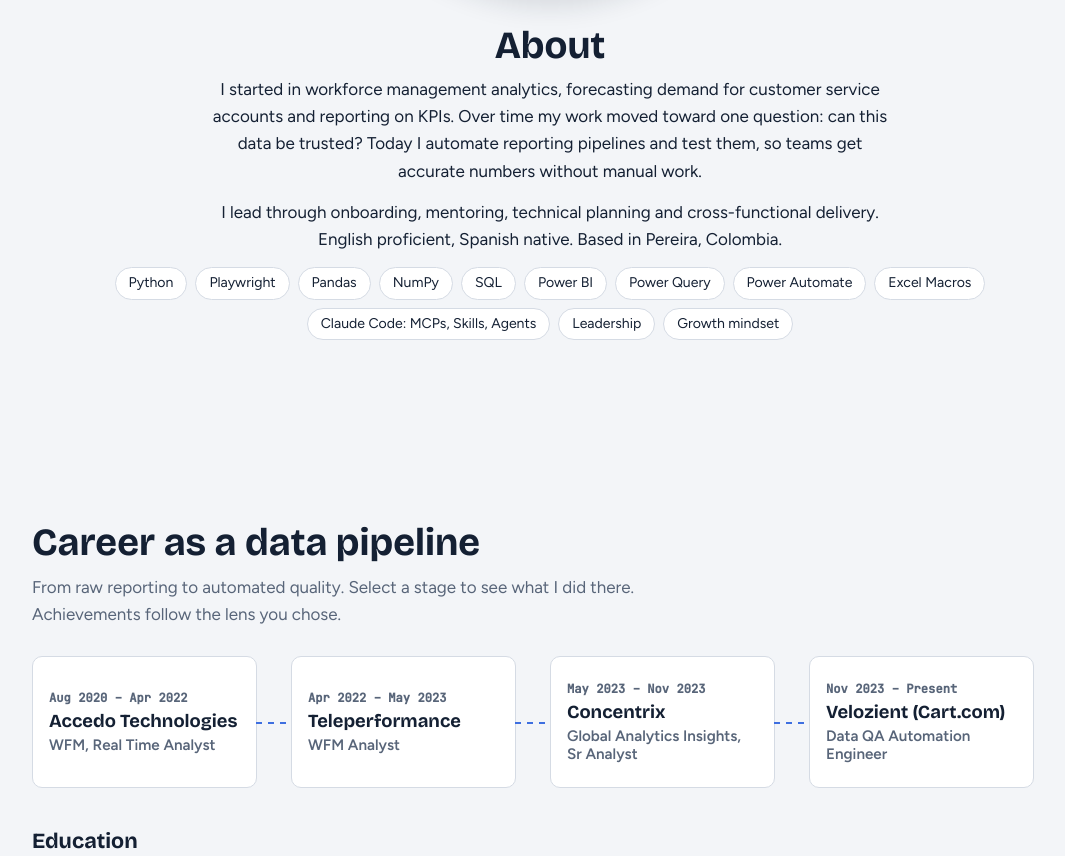
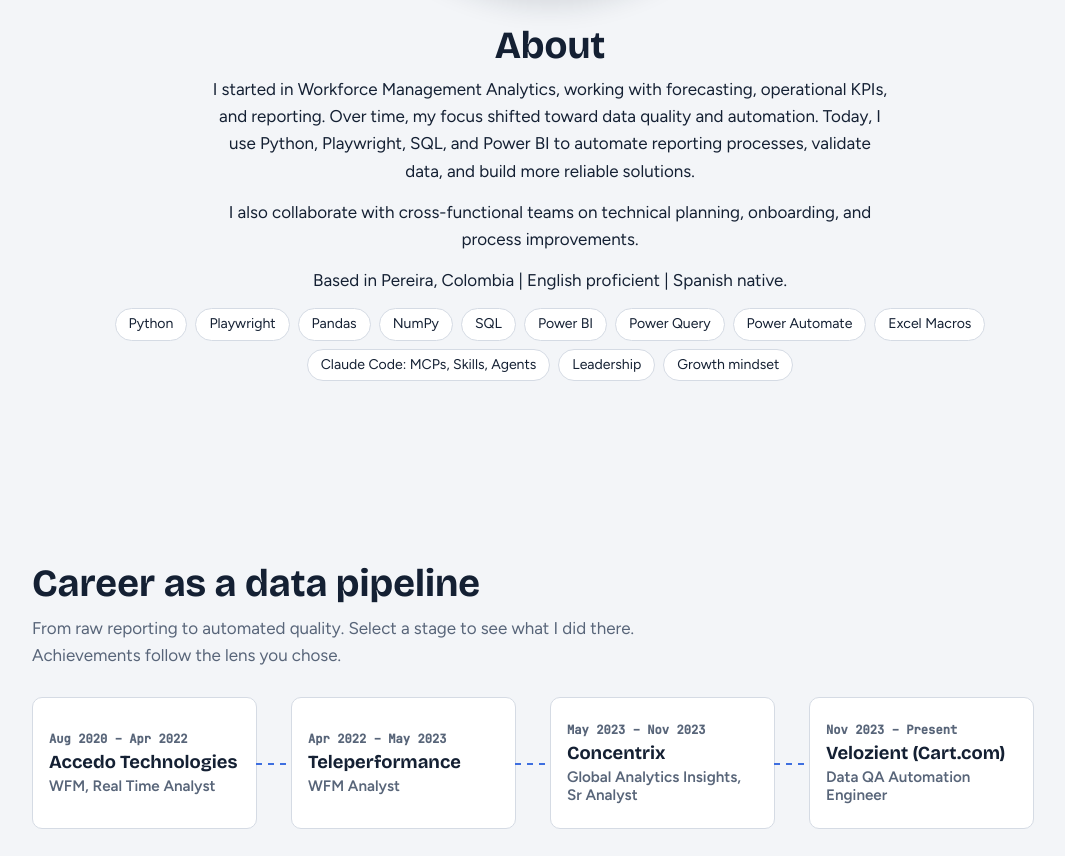
Before and after one commit to maulopagu/maulopagu.github.io, a plain HTML site: page index.html in a window 1280 px wide. Shown: the part 1488-2344 px from the top of the page, without its empty margins (90-1155 px from the left). Drawn offline with nearby package versions, Linux system fonts and the light colour scheme.

Commit message:
Modified wording, corrected grammar errors and changed favicon

```diff
--- a/index.html
+++ b/index.html
@@ -632,9 +632,9 @@
       <div class="links"><button data-go="path">Career</button><button data-go="dash">Dashboards</button><button
           data-go="code">Python</button><button data-go="hi">Contact</button>
       </div>
-      <div class="lens" role="group" aria-label="Choose your lens"><button data-lens="all"
+      <!-- <div class="lens" role="group" aria-label="Choose your lens"><button data-lens="all"
           aria-pressed="true">All</button><button data-lens="data" aria-pressed="false">Data</button><button
-          data-lens="qa" aria-pressed="false">QA</button></div>
+          data-lens="qa" aria-pressed="false">QA</button></div> -->
       <button id="theme" aria-label="Toggle light or dark theme">◐</button>
     </div>
   </nav>
@@ -667,13 +667,13 @@
         <button class="pri" data-go="path">Start the tour</button>
         <a class="btn" href="https://linkedin.com/in/maulop" target="_blank" rel="noopener">My LinkedIn</a>
         <a class="btn" href="cv/CV_MauricioLopez_2027.pdf" target="_blank" rel="noopener">My CV</a>
-        <a class="btn" href="https://github.com/maulopagu?tab=repositories" target="_blank" rel="noopener">My GitHub</a>
+        <!-- <a class="btn" href="https://github.com/maulopagu?tab=repositories" target="_blank" rel="noopener">My GitHub</a> -->
       </div>
       <div class="kpis">
         <div><b data-n="6">0</b><span>years in data analytics</span></div>
         <div><b data-n="4">0</b><span>years in QA automation</span></div>
         <div><b data-n="250">0</b><span>hours/week of manual work removed</span></div>
-        <div><b data-n="500">0</b><span>users’ access managed</span></div>
+        <div><b data-n="60">0</b><span>Accounts monitored</span></div>
       </div>
     </div>
   </header>
@@ -685,11 +685,9 @@
         <img src="cv/Profile.jpg" alt="Mauricio López">
       </div>
       <br><h2>About</h2>
-      <p style="margin-left:auto;margin-right:auto">I started in workforce management analytics, forecasting demand for customer service accounts and reporting on
-        KPIs. Over time my work moved toward one question: can this data be trusted? Today I automate reporting
-        pipelines and test them, so teams get accurate numbers without manual work.</p>
-      <p style="margin-left:auto;margin-right:auto">I lead through onboarding, mentoring, technical planning and cross-functional delivery. English proficient,
-        Spanish native. Based in Pereira, Colombia.</p>
+      <p style="margin-left:auto;margin-right:auto">I started in Workforce Management Analytics, working with forecasting, operational KPIs, and reporting. Over time, my focus shifted toward data quality and automation. Today, I use Python, Playwright, SQL, and Power BI to automate reporting processes, validate data, and build more reliable solutions.</p>
+      <p style="margin-left:auto;margin-right:auto">I also collaborate with cross-functional teams on technical planning, onboarding, and process improvements.</p>
+      <p style="margin-left:auto;margin-right:auto">Based in Pereira, Colombia | English proficient | Spanish native.</p>
       <div class="chips" id="stack" style="justify-content:center"></div>
     </div>
   </section>
@@ -725,7 +723,6 @@
       <h2>Python and data projects</h2>
       <p class="mute">Open source work on GitHub.</p>
       <!-- Edit the PROJECTS array to list your repos. -->
-      <div class="chips" id="pf"></div>
       <div class="cards" id="pcards"></div>
       <p style="margin-top:20px"><a class="btn" href="https://github.com/" target="_blank" rel="noopener">See all
           repositories on GitHub</a></p>
@@ -777,12 +774,12 @@
     /* ===== EDIT YOUR CONTENT HERE ===== */
     const DASHBOARDS = [
       { title: "USD / COP Intelligence", problem: "Limited visibility into currency fluctuations and global financial market trends.", solution: "Use historical data and performance indicators to identify market movements and potential risks.", tools: ["Power BI", "DAX", "Power Query"], result: "Provides a centralized view of key financial indicators.", embedUrl: "https://app.powerbi.com/view?r=eyJrIjoiNzRjNmIyZmUtZGI2NC00YTYwLWI5OTEtZWZhNzJjYTE4NTgxIiwidCI6IjM2ZTRjMjk2LWJmNjgtNGQxNS05YjQ5LWY1ZTgyNGFlOWRiNiIsImMiOjZ9", publicLink: "https://app.powerbi.com/view?r=eyJrIjoiNzRjNmIyZmUtZGI2NC00YTYwLWI5OTEtZWZhNzJjYTE4NTgxIiwidCI6IjM2ZTRjMjk2LWJmNjgtNGQxNS05YjQ5LWY1ZTgyNGFlOWRiNiIsImMiOjZ9" },
-      { title: "Contact center forecast vs actual", problem: "Forecast error was hard to trace to root causes.", solution: "Variance views by interval, queue and day.", tools: ["Power BI", "Power Pivot", "Excel"], result: "Faster variance reviews and clearer staffing decisions.", embedUrl: "", publicLink: "" },
-      { title: "Report delivery tracker", problem: "Teams could not see which client reports had shipped.", solution: "Status board fed from an email server via Power Query.", tools: ["Power Query", "Power BI"], result: "Shared visibility across teams.", embedUrl: "", publicLink: "" }];
+      { title: "Contact center forecast vs actual", problem: "Forecast error was hard to trace to root causes.", solution: "Under construction.", tools: ["Power BI", "Power Pivot", "Excel"], result: "Faster variance reviews and clearer staffing decisions.", embedUrl: "", publicLink: "", interactive: false },
+      { title: "Report delivery tracker", problem: "Teams could not see which client reports had shipped.", solution: "Under construction.", tools: ["Power Query", "Power BI"], result: "Shared visibility across teams.", embedUrl: "", publicLink: "", interactive: false }];
     const PROJECTS = [
-      { name: "report-automation", desc: "Python pipeline that extracts, validates and delivers scheduled reports.", stack: ["Python", "Pandas"], cat: ["ETL", "Automation"], url: "https://github.com/", finding: "Replaces a manual weekly process." },
-      { name: "data-quality-checks", desc: "Reusable checks for outliers and formatting errors with Pandas and NumPy.", stack: ["Pandas", "NumPy"], cat: ["QA", "Pandas"], url: "https://github.com/", finding: "Flags anomalies before stakeholders see them." },
-      { name: "playwright-smoke-tests", desc: "Exploratory smoke tests for critical production flows.", stack: ["Python", "Playwright"], cat: ["QA", "Automation"], url: "https://github.com/", finding: "Catches broken dashboards early." }];
+      { name: "report-automation", desc: "Python pipeline that extracts, validates and delivers scheduled reports.", stack: ["Python", "Pandas"], cat: ["ETL", "Automation"], url: "https://github.com/", finding: "Replaces a manual weekly process.", interactive: false },
+      { name: "data-quality-checks", desc: "Reusable checks for outliers and formatting errors with Pandas and NumPy.", stack: ["Pandas", "NumPy"], cat: ["QA", "Pandas"], url: "https://github.com/", finding: "Flags anomalies before stakeholders see them.", interactive: false },
+      { name: "playwright-smoke-tests", desc: "Exploratory smoke tests for critical production flows.", stack: ["Python", "Playwright"], cat: ["QA", "Automation"], url: "https://github.com/", finding: "Catches broken dashboards early.", interactive: false }];
     const JOBS = [
       {
         id: "acc", co: "Accedo Technologies", role: "WFM, Real Time Analyst", when: "Aug 2020 – Apr 2022", tools: ["Power Query", "Power Pivot", "Excel"], b: [
@@ -824,7 +821,7 @@
     /* ===== APP ===== */
     const $ = s => document.querySelector(s), $$ = s => [...document.querySelectorAll(s)];
     const esc = s => String(s).replace(/[&<>"]/g, c => ({ '&': '&amp;', '<': '&lt;', '>': '&gt;', '"': '&quot;' }[c]));
-    let lens = "all", filt = "All", openJob = null;
+    let lens = "all", openJob = null;
     const sv = (k, v) => { try { localStorage.setItem(k, v) } catch (e) { } }, ld = k => { try { return localStorage.getItem(k) } catch (e) { return null } };
     function setLens(l, save = true) {
       lens = l; document.body.dataset.lens = l;
@@ -880,8 +877,13 @@
     function closeDrawer() { $('#drawer').classList.remove('open'); openJob = null }
     $('#drawer').onclick = e => { if (e.target.id === 'drawer') closeDrawer() };
     /* dashboards */
-    $('#dcards').innerHTML = DASHBOARDS.map((d, i) => `<button class="card" data-i="${i}"><h3>${d.title}</h3><dl><dt>Problem</dt><dd>${d.problem}</dd><dt>Solution</dt><dd>${d.solution}</dd><dt>Impact</dt><dd>${d.result}</dd></dl><div class="chips" style="margin:0">${d.tools.map(t => `<span class="chip">${t}</span>`).join('')}</div></button>`).join('');
-    $$('#dcards .card').forEach(c => c.onclick = () => openDash(DASHBOARDS[c.dataset.i]));
+    $('#dcards').innerHTML = DASHBOARDS.map((d, i) => {
+      const card = `<h3>${d.title}</h3><dl><dt>Problem</dt><dd>${d.problem}</dd><dt>Solution</dt><dd>${d.solution}</dd><dt>Impact</dt><dd>${d.result}</dd></dl><div class="chips" style="margin:0">${d.tools.map(t => `<span class="chip">${t}</span>`).join('')}</div>`;
+      return d.interactive === false
+        ? `<article class="card">${card}</article>`
+        : `<button class="card" data-i="${i}">${card}</button>`;
+    }).join('');
+    $$('#dcards .card[data-i]').forEach(c => c.onclick = () => openDash(DASHBOARDS[c.dataset.i]));
     function openDash(d) {
       $('#mt').textContent = d.title; const mo = $('#mo'); mo.style.display = d.publicLink ? '' : 'none'; mo.href = d.publicLink || '#';
       const mb = $('#mb');
@@ -897,11 +899,13 @@
     $('#fs').onclick = () => { const f = $('#mb iframe'); (f || $('#mb')).requestFullscreen?.() };
     document.addEventListener('keydown', e => { if (e.key === 'Escape') { closeM(); closeDrawer() } });
     /* projects */
-    const cats = ["All", ...new Set(PROJECTS.flatMap(p => p.cat))];
     function renderP() {
-      $('#pf').innerHTML = cats.map(c => `<button class="chip ${c === filt ? 'on' : ''}" data-c="${c}">${c}</button>`).join('');
-      $$('#pf button').forEach(b => b.onclick = () => { filt = b.dataset.c; renderP() });
-      $('#pcards').innerHTML = PROJECTS.filter(p => filt === 'All' || p.cat.includes(filt)).map(p => `<a class="card" href="${p.url}" target="_blank" rel="noopener" style="text-decoration:none;color:inherit"><h3>${p.name}</h3><p>${p.desc}</p><p class="mute" style="font-size:.88rem">Finding: ${p.finding}</p><div class="chips" style="margin:0">${p.stack.map(t => `<span class="chip">${t}</span>`).join('')}</div></a>`).join('')
+      $('#pcards').innerHTML = PROJECTS.map(p => {
+        const card = `<h3>${p.name}</h3><p>${p.desc}</p><p class="mute" style="font-size:.88rem">Finding: ${p.finding}</p><div class="chips" style="margin:0">${p.stack.map(t => `<span class="chip">${t}</span>`).join('')}</div>`;
+        return p.interactive === false
+          ? `<article class="card">${card}</article>`
+          : `<a class="card" href="${p.url}" target="_blank" rel="noopener" style="text-decoration:none;color:inherit">${card}</a>`;
+      }).join('');
     }
     renderP();
     /* toolkit */
```
Also changed, not shown: cv/title.png.
